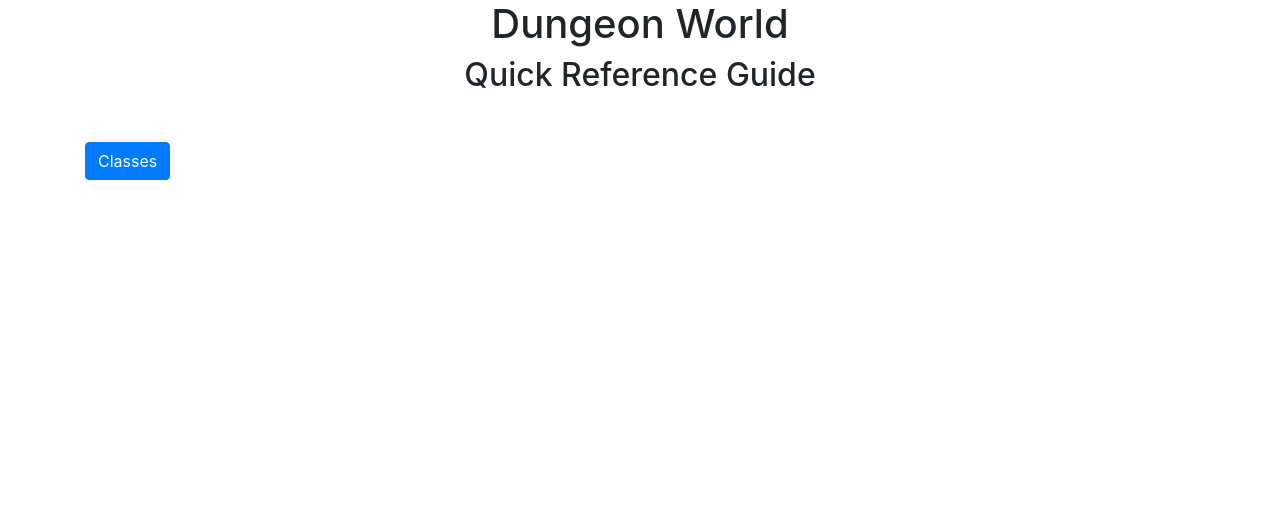
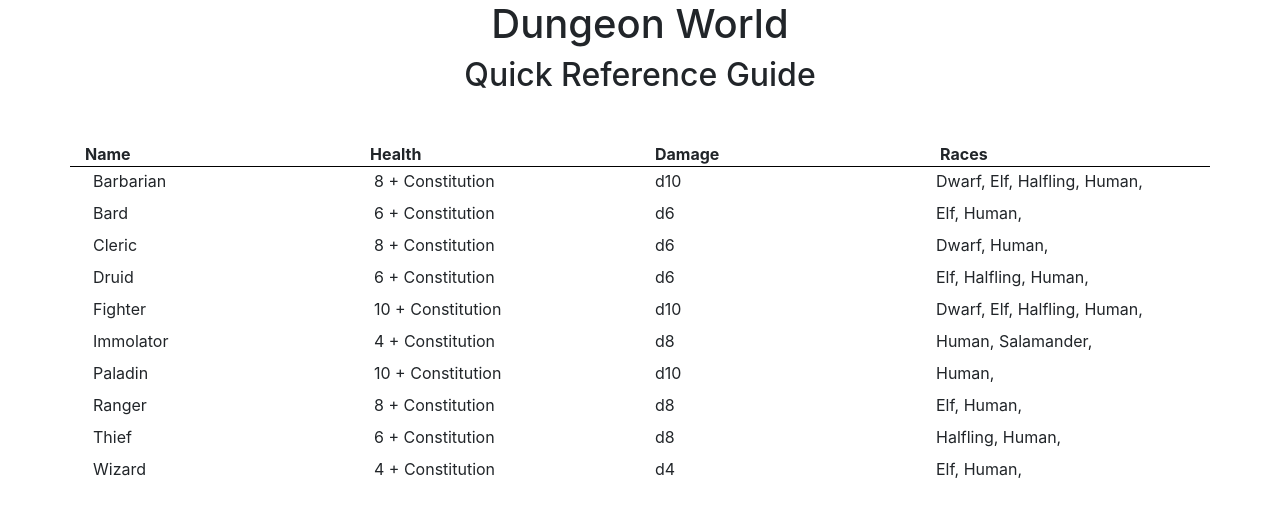
Before and after one commit to KyleRohde/dw-quick-reference, an Angular app: page / in a window 1280 px wide. Both pictures are taken after a click on the button "Classes". Shown: the top 514 px of the page. Built offline with nearby package versions, Linux system fonts and the light colour scheme.

Commit message:
Using output to pass class details. Start

```diff
--- a/src/app/components/class-card/class-card.component.html
+++ b/src/app/components/class-card/class-card.component.html
@@ -1,4 +1,6 @@
-<div class="col-3">{{ data?.title }}</div>
-<div class="col-3">{{ data?.health }} + Constitution</div>
-<div class="col-3">d{{ data?.damage }}</div>
-<div class="col-3"><span *ngFor="let race of data?.races">{{ race }},&nbsp;</span></div>
+<div class="row" (click)="selectDetails()">
+    <div class="col-3">{{ data?.title }}</div>
+    <div class="col-3">{{ data?.health }} + Constitution</div>
+    <div class="col-3">d{{ data?.damage }}</div>
+    <div class="col-3"><span *ngFor="let race of data?.races">{{ race }}, </span></div>
+</div>
--- a/src/app/components/class-card/class-card.component.ts
+++ b/src/app/components/class-card/class-card.component.ts
@@ -1,4 +1,4 @@
-import { Component, Input } from '@angular/core';
+import { Component, Input, Output, EventEmitter } from '@angular/core';
 import { ClassCard } from '../../objects/class-card.service';
 
 @Component({
@@ -8,4 +8,11 @@
 export class ClassCardComponent {
   @Input()
   data: ClassCard | undefined;
+
+  @Output()
+  detailEvent = new EventEmitter<string[]>();
+
+  selectDetails(){
+    this.detailEvent.emit(this.data?.details);
+  }
 }
--- a/src/app/objects/class-card.service.ts
+++ b/src/app/objects/class-card.service.ts
@@ -3,11 +3,13 @@
     health: number;
     damage: number;
     races: string[];
+    details: string[];
 
     constructor(data: any){
         this.title = data.title;
         this.health = data.health;
         this.damage = data.damage;
         this.races = data.races;
+        this.details = data.details;
     }
 }
--- a/src/app/pages/classes.component.html
+++ b/src/app/pages/classes.component.html
@@ -1,14 +1,16 @@
 <div class="container">
-    <button type="button" (click)="toggleClasses()" class="btn btn-primary">
-        Classes
-    </button>
-    <div *ngIf="classesVisible">
-        <div class="row header">
-            <div class="col-3">Name</div>
-            <div class="col-3">Health</div>
-            <div class="col-3">Damage</div>
-            <div class="col-3">Races</div>
+    <div class="row">
+        <div [class]="detailsOpen">
+            <div class="row header">
+                <div class="col-3">Name</div>
+                <div class="col-3">Health</div>
+                <div class="col-3">Damage</div>
+                <div class="col-3">Races</div>
+            </div>
+            <div class="entry" *ngFor="let class of classes">
+                <class-card [data]="class" (detailEvent)="displayDetails($event)"></class-card>
+            </div>
         </div>
-        <class-card *ngFor="let class of classes" [data]="class" class="row"></class-card>
+        <div *ngIf="detailsOpen === 'col-6'" [class]="detailsOpen" [innerHTML]="classDetails"></div>
     </div>
 </div>
--- a/src/app/pages/classes.component.ts
+++ b/src/app/pages/classes.component.ts
@@ -12,16 +12,25 @@
         font-weight: bold;
         border-bottom: 1px solid #000000;
       }
-      class-card {
-        margin-bottom: 8px;
+      .entry {
+        padding: 2px 8px 6px 8px;
+      }
+      .entry:hover {
+        background: #dddddd;
       }
     `]
 })
 export class ClassesPage {
     classes: ClassCard[] = (classData as any).default;
-    classesVisible: boolean = false;
+    classDetails: string | undefined;
+    detailsOpen: string | undefined;
 
-    toggleClasses() {
-      this.classesVisible = !this.classesVisible;
+    displayDetails(details: string[]){
+      this.classDetails = details.join('');
+      this.detailsOpen = "col-6";
+    }
+
+    constructor(){
+      this.detailsOpen = "col-12";
     }
 }
--- a/src/assets/classData.json
+++ b/src/assets/classData.json
@@ -3,51 +3,73 @@
         "title": "Barbarian",
         "health": 8,
         "damage": 10,
-        "races": ["Elf", "Dwarf", "Halfling", "Human"]
+        "races": ["Dwarf", "Elf", "Halfling", "Human"],
+        "details": ["<h3>Starting Moves</h3><p>Choose one of these to start with:</p>",
+            "<h4>Full Plate And Packing Steel</h4><p>You ignore the clumsy tag on armor you wear.</p>",
+            "<h4>Unencumbered, Unharmed</h4><p>So long as you are below your load and neither wear armor nor carry a shield, take +1 armor.</p>",
+            "<h3>You start with these moves:</h3>",
+            "<h4>Outsider</h4><p>You and your people are not from around here. At the beginning of each session, the GM will ask you something about your homeland, why you left, or what you left behind. If you answer them, mark XP.</p>",
+            "<h4>The Upper Hand</h4><p>You take +1 ongoing to last breath rolls. When you take your last breath, on a 7–9 you make an offer to Death in return for your life. If Death accepts he will return you to life. If not, you die.</p>",
+            "<h4>What Are You Waiting For?</h4><p>When you cry out a challenge to your enemies, roll+Con. On a 10+ they treat you as the most obvious threat to be dealt with and ignore your companions, take +2 damage ongoing against them. On a 7–9 only a few (the weakest or most foolhardy among them) fall prey to your taunting.</p>",
+            "<h4>Herculean Appetites</h4>Others may content themselves with just a taste of wine, or dominion over a servant or two, but you want more. Choose two appetites. While pursuing one of your appetites if you would roll for a move, instead of rolling 2d6 you roll 1d6+1d8. If the d6 is the higher die of the pair, the GM will also introduce a complication or danger that comes about due to your heedless pursuits.<ul><li>Pure destruction</li><li>Power over others</li><li>Mortal pleasures</li><li>Conquest</li><li>Riches and property</li><li>Fame and glory</li></ul>",
+            "<h4>Musclebound</h4><p>While you wield a weapon it gains the forceful and messy tags.</p>",
+            "<h3>Alignment</h3><p>Choose an alignment:<p>",
+            "<h4>Neutral</h4><p>Teach someone the ways of your people.</p>",
+            "<h4>Chaotic</h4><p>Eschew a convention of the civilized world.</p>"
+        ]
     },{
         "title": "Bard",
         "health": 6,
         "damage": 6,
-        "races": ["Elf", "Human"]
+        "races": ["Elf", "Human"],
+        "details": []
     },{
         "title": "Cleric",
         "health": 8,
         "damage": 6,
-        "races": ["Dwarf", "Human"]
+        "races": ["Dwarf", "Human"],
+        "details": []
     },{
         "title": "Druid",
         "health": 6,
         "damage": 6,
-        "races": ["Elf", "Human", "Halfling"]
+        "races": ["Elf", "Halfling", "Human"],
+        "details": []
     },{
         "title": "Fighter",
         "health": 10,
         "damage": 10,
-        "races": ["Dwarf", "Elf", "Halfling", "Human"]
+        "races": ["Dwarf", "Elf", "Halfling", "Human"],
+        "details": []
     },{
         "title": "Immolator",
         "health": 4,
         "damage": 8,
-        "races": ["Human", "Salamander"]
+        "races": ["Human", "Salamander"],
+        "details": []
     },{
         "title": "Paladin",
         "health": 10,
         "damage": 10,
-        "races": ["Human"]
+        "races": ["Human"],
+        "details": []
     },{
         "title": "Ranger",
         "health": 8,
         "damage": 8,
-        "races": ["Elf", "Human"]
+        "races": ["Elf", "Human"],
+        "details": []
     },{
         "title": "Thief",
         "health": 6,
         "damage": 8,
-        "races": ["Halfling", "Human"]
+        "races": ["Halfling", "Human"],
+        "details": []
     },{
         "title": "Wizard",
         "health": 4,
         "damage": 4,
-        "races": ["Elf", "Human"]
+        "races": ["Elf", "Human"],
+        "details": []
     }
 ]
```
